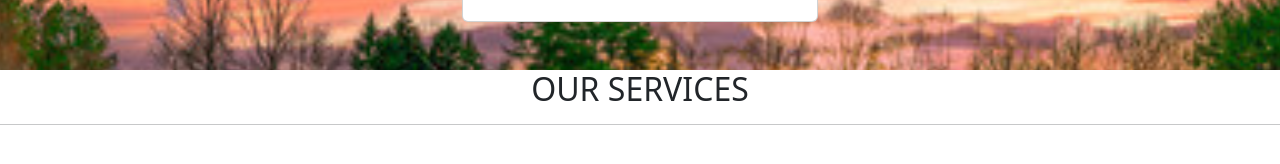
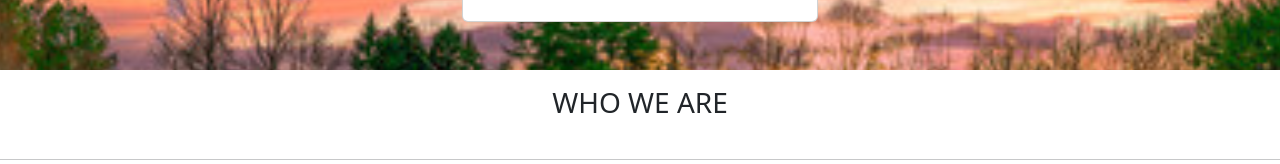
Before and after one commit to Kobby-Jones/react-deployment-with-k8s-ArgoCD, a React (Create React App) app: page / in a window 1280 px wide. Shown: the part 3433-3597 px from the top of the page. Before the commit the page ends 3574 px from the top, so only its background shows below. Built offline with nearby package versions, Linux system fonts and the light colour scheme.

Commit message:
Fixed bug in home.jsx

```diff
--- a/src/components/About.jsx
+++ b/src/components/About.jsx
@@ -4,8 +4,8 @@ import { Container } from 'react-bootstrap';
 function About() {
     return (
       <section>
-        <div className="services-head text-center">
-          <h2 className="text-uppercase">Our Services</h2>
+        <div className="services-head text-center py-3">
+          <h3 className="text-uppercase">Who we are</h3>
         </div>
         <div className="line">
           <hr
@@ -14,7 +14,9 @@ function About() {
             }}
           />
         </div>
-        <Container></Container>
+        <Container>
+
+        </Container>
       </section>
     );
 }
--- a/src/components/Home.jsx
+++ b/src/components/Home.jsx
@@ -25,7 +25,6 @@ const HomePage = () => {
               Discover your dream home
             </h1>
             <p className="text-light my-4">
-                {" "}
               KJ Real Estate Agency Ltd. is an Accra-based real estate
               business, offering quality solutions for all your property
               needs. Whether you're looking to buy, rent, or invest in the
@@ -37,6 +36,5 @@ const HomePage = () => {
         </Row>
       </Container>
     </div>
-    );
-}
+  )}
 export default HomePage;
```
Lines whose indentation alone changed are shown as unchanged.
